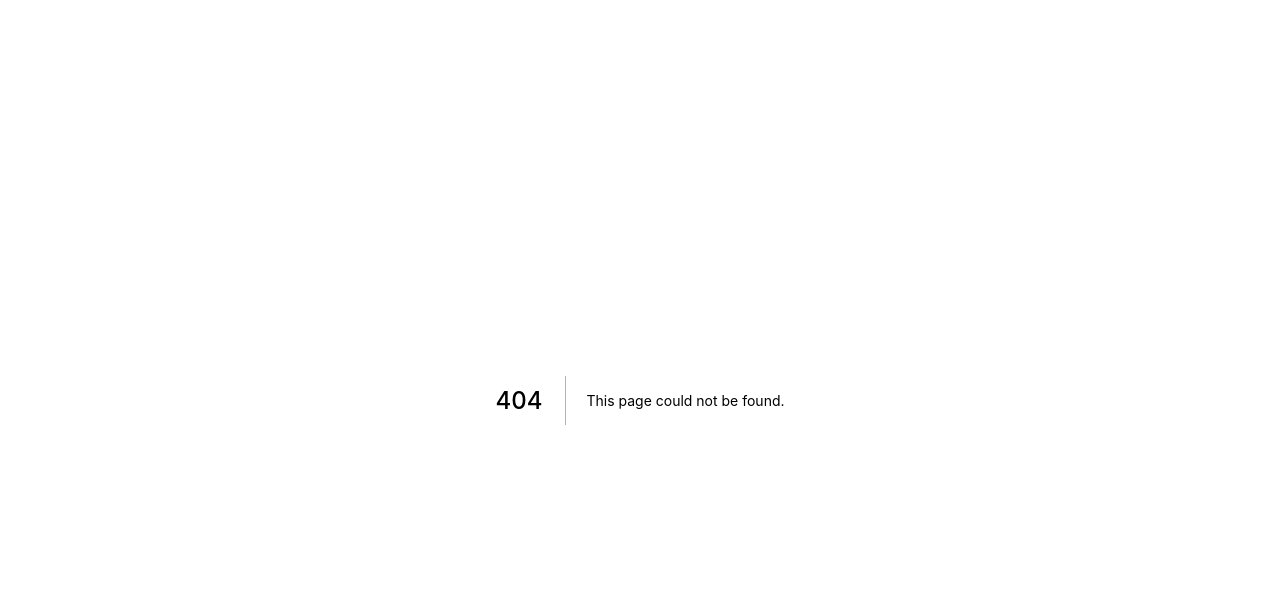
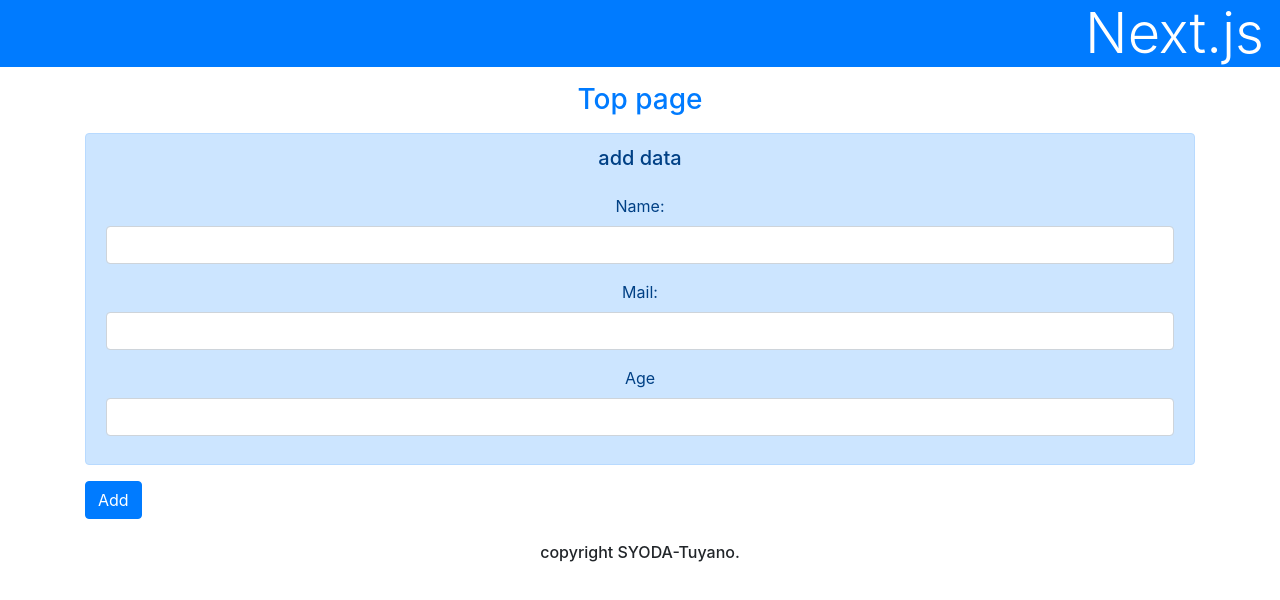
Before and after one commit to thirota/next_app_second, a Next.js app: page /fire/add in a window 1280 px wide. Before the commit this address had no page. Shown: the top 600 px of the page. Built offline with nearby package versions, Linux system fonts and the light colour scheme.

Commit message:
add document p.387

```diff
--- /dev/null
+++ b/pages/fire/add.js
@@ -0,0 +1,58 @@
+import {useState, useEffect} from 'react'
+import Layout from '../../components/layout'
+import firebase from 'firebase'
+import {useRouter} from 'next/router'
+import '../../components/fire'
+
+const db = firebase.firestore()
+
+export default function Add() {
+    const [message, setMessage] = useState('add data')
+    const [name, setName] = useState('')
+    const [mail, setMail] = useState('')
+    const [age, setAge] = useState(0)
+    const router = useRouter()
+
+    const onChangeName = ((e)=> {
+        setName(e.target.value)
+    })
+    const onChangeMail = ((e)=> {
+        setMail(e.target.value)
+    })
+    const onChangeAge = ((e)=> {
+        setAge(e.target.value)
+    })
+    const doAction = ((e)=> {
+        const ob = {
+            name: name,
+            mail: mail,
+            age: age
+        }
+        db.collection('mydata').add(ob).then(ref=> {
+            router.push('/fire')
+        })
+    })
+
+    return (
+        <div>
+            <Layout header="Next.js" title="Top page">
+                <div className="alert alert-primary text-center">
+                    <h5 className="mb-4">{message}</h5>
+                    <div className="form-group">
+                        <label>Name:</label>
+                        <input type="text" onChange={onChangeName} className="form-control"/>
+                    </div>
+                    <div className="form-group">
+                        <label>Mail:</label>
+                        <input type="text" onChange={onChangeMail} className="form-control"/>
+                    </div>
+                    <div className="form-group">
+                        <label>Age</label>
+                        <input type="number" onChange={onChangeAge} className="form-control"/>
+                    </div>
+                </div>
+                <button onClick={doAction} className="btn btn-primary">Add</button>
+            </Layout>
+        </div>
+    )
+}
```
